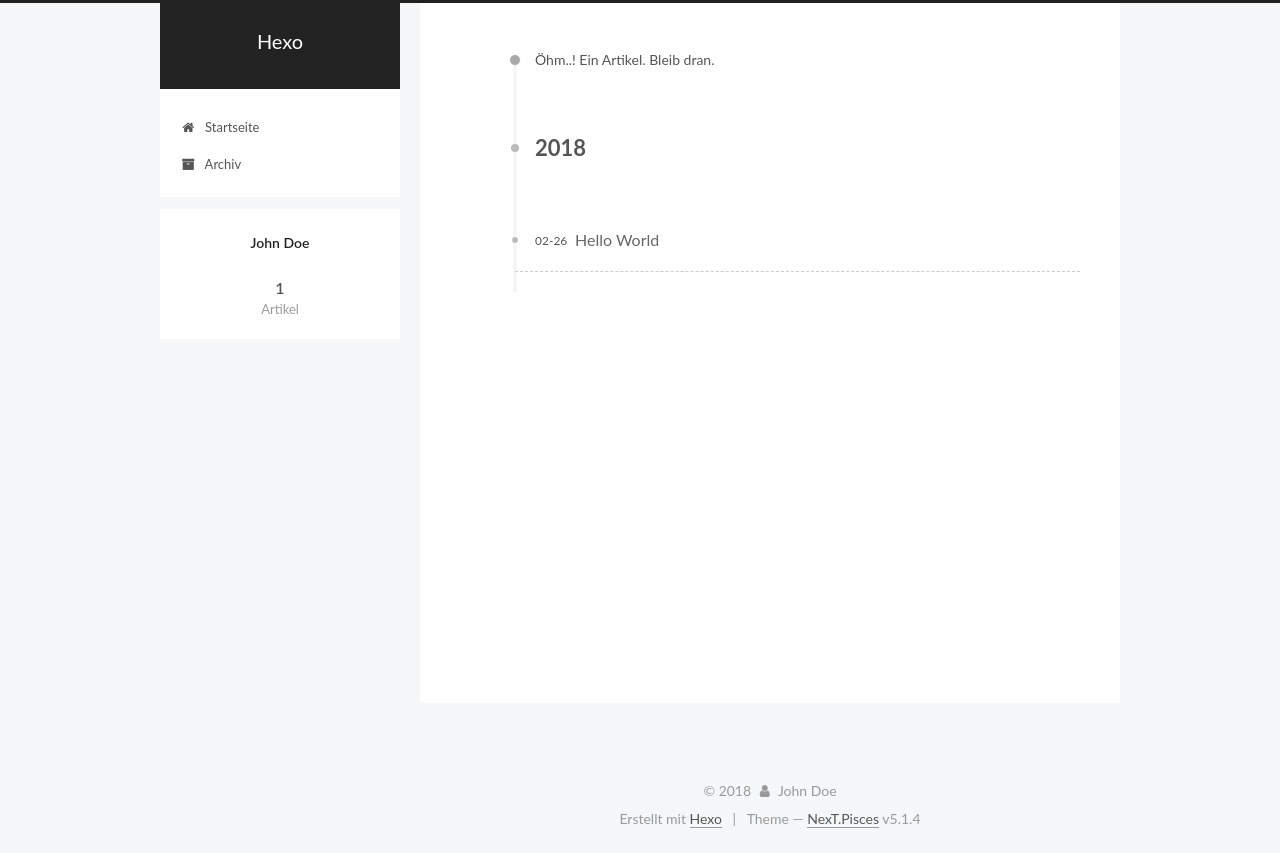
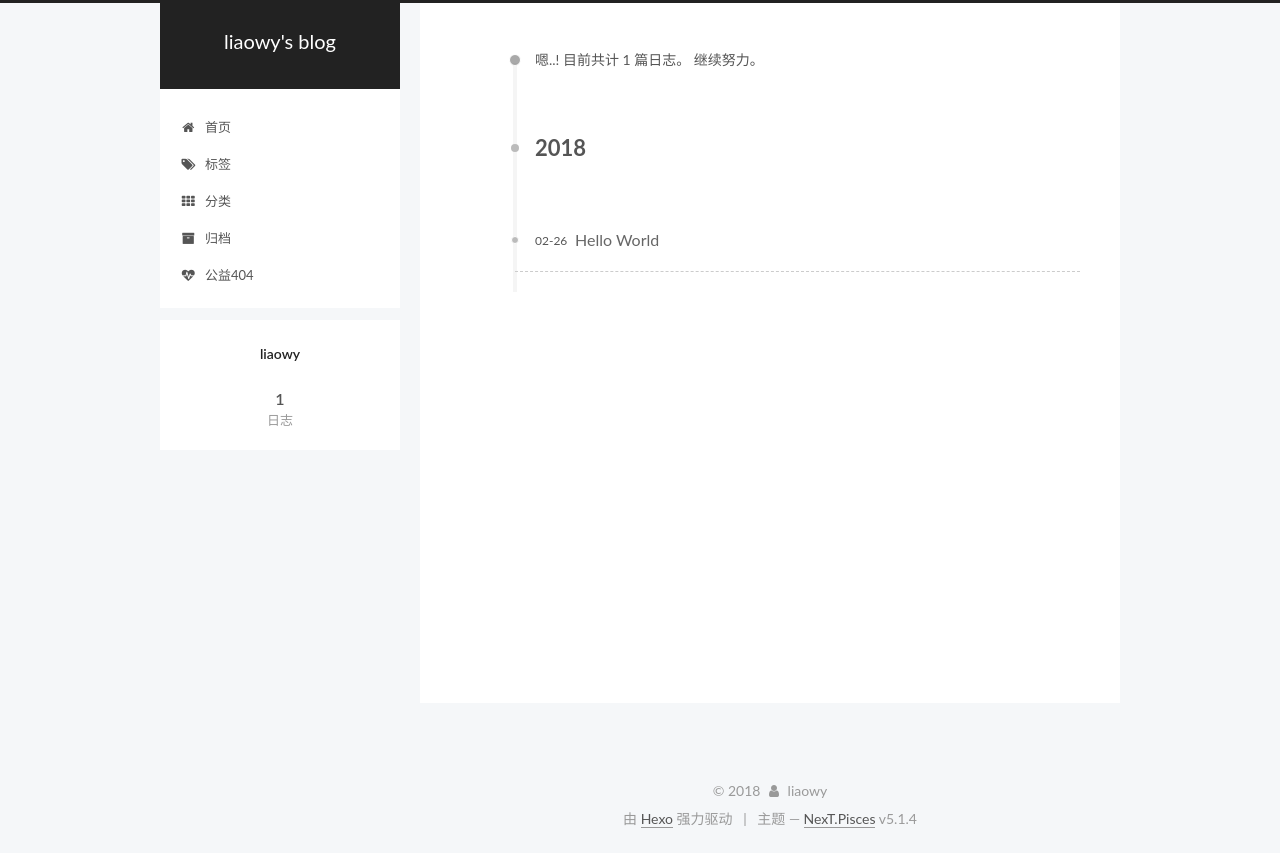
Before and after one commit to 251321639/251321639.github.io, a plain HTML site: page archives/2018/02/index.html in a window 1280 px wide. Drawn offline with Linux system fonts and the light colour scheme.

Commit message:
Site updated: 2018-02-26 10:46:18

```diff
--- a/archives/2018/02/index.html
+++ b/archives/2018/02/index.html
@@ -5,7 +5,7 @@
 
 
 
-<html class="theme-next pisces use-motion" lang="">
+<html class="theme-next pisces use-motion" lang="zh-Hans">
 <head>
   <meta charset="UTF-8"/>
 <meta http-equiv="X-UA-Compatible" content="IE=edge" />
@@ -80,11 +80,12 @@
 
 
 <meta property="og:type" content="website">
-<meta property="og:title" content="Hexo">
+<meta property="og:title" content="liaowy&#39;s blog">
 <meta property="og:url" content="http://yoursite.com/archives/2018/02/index.html">
-<meta property="og:site_name" content="Hexo">
+<meta property="og:site_name" content="liaowy&#39;s blog">
+<meta property="og:locale" content="zh-Hans">
 <meta name="twitter:card" content="summary">
-<meta name="twitter:title" content="Hexo">
+<meta name="twitter:title" content="liaowy&#39;s blog">
 
 
 
@@ -100,7 +101,7 @@
     motion: {"enable":true,"async":false,"transition":{"post_block":"fadeIn","post_header":"slideDownIn","post_body":"slideDownIn","coll_header":"slideLeftIn","sidebar":"slideUpIn"}},
     duoshuo: {
       userId: '0',
-      author: 'Author'
+      author: '博主'
     },
     algolia: {
       applicationID: '',
@@ -120,7 +121,7 @@
 
 
 
-  <title>Archiv | Hexo</title>
+  <title>归档 | liaowy's blog</title>
 
 
 
@@ -132,7 +133,7 @@
 
 </head>
 
-<body itemscope itemtype="http://schema.org/WebPage" lang="">
+<body itemscope itemtype="http://schema.org/WebPage" lang="zh-Hans">
 
 
 
@@ -150,7 +151,7 @@
     <div class="custom-logo-site-title">
       <a href="/"  class="brand" rel="start">
         <span class="logo-line-before"><i></i></span>
-        <span class="site-title">Hexo</span>
+        <span class="site-title">liaowy's blog</span>
         <span class="logo-line-after"><i></i></span>
       </a>
     </div>
@@ -180,7 +181,27 @@
 
               <i class="menu-item-icon fa fa-fw fa-home"></i> <br />
 
-            Startseite
+            首页
+          </a>
+        </li>
+
+
+        <li class="menu-item menu-item-tags">
+          <a href="/tags/" rel="section">
+
+              <i class="menu-item-icon fa fa-fw fa-tags"></i> <br />
+
+            标签
+          </a>
+        </li>
+
+
+        <li class="menu-item menu-item-categories">
+          <a href="/categories/" rel="section">
+
+              <i class="menu-item-icon fa fa-fw fa-th"></i> <br />
+
+            分类
           </a>
         </li>
 
@@ -190,7 +211,17 @@
 
               <i class="menu-item-icon fa fa-fw fa-archive"></i> <br />
 
-            Archiv
+            归档
+          </a>
+        </li>
+
+
+        <li class="menu-item menu-item-commonweal">
+          <a href="/404/" rel="section">
+
+              <i class="menu-item-icon fa fa-fw fa-heartbeat"></i> <br />
+
+            公益404
           </a>
         </li>
 
@@ -226,7 +257,7 @@
 
 
 
-        Öhm..! Ein Artikel. Bleib dran.
+        嗯..! 目前共计 1 篇日志。 继续努力。
       </span>
 
 
@@ -313,7 +344,7 @@
         <div class="site-overview">
           <div class="site-author motion-element" itemprop="author" itemscope itemtype="http://schema.org/Person">
 
-              <p class="site-author-name" itemprop="name">John Doe</p>
+              <p class="site-author-name" itemprop="name">liaowy</p>
               <p class="site-description motion-element" itemprop="description"></p>
           </div>
 
@@ -325,7 +356,7 @@
                 <a href="/archives/">
 
                   <span class="site-state-item-count">1</span>
-                  <span class="site-state-item-name">Artikel</span>
+                  <span class="site-state-item-name">日志</span>
                 </a>
               </div>
 
@@ -369,13 +400,13 @@
   <span class="with-love">
     <i class="fa fa-user"></i>
   </span>
-  <span class="author" itemprop="copyrightHolder">John Doe</span>
+  <span class="author" itemprop="copyrightHolder">liaowy</span>
 
 
 </div>
 
 
-  <div class="powered-by">Erstellt mit  <a class="theme-link" target="_blank" href="https://hexo.io">Hexo</a></div>
+  <div class="powered-by">由 <a class="theme-link" target="_blank" href="https://hexo.io">Hexo</a> 强力驱动</div>
 
 
 
@@ -383,7 +414,7 @@
 
 
 
-  <div class="theme-info">Theme &mdash; <a class="theme-link" target="_blank" href="https://github.com/iissnan/hexo-theme-next">NexT.Pisces</a> v5.1.4</div>
+  <div class="theme-info">主题 &mdash; <a class="theme-link" target="_blank" href="https://github.com/iissnan/hexo-theme-next">NexT.Pisces</a> v5.1.4</div>
 
 
 
--- a/css/main.css
+++ b/css/main.css
@@ -1823,7 +1823,7 @@ pre .javascript .function {
   width: 4px;
   height: 4px;
   border-radius: 50%;
-  background: #ff7cc8;
+  background: #44ff03;
 }
 .links-of-blogroll {
   font-size: 13px;
```
Also changed, not shown: 2018/02/26/hello-world/index.html (+50 -19 lines), archives/2018/index.html (+47 -16 lines), archives/index.html (+47 -16 lines), index.html (+50 -19 lines).
